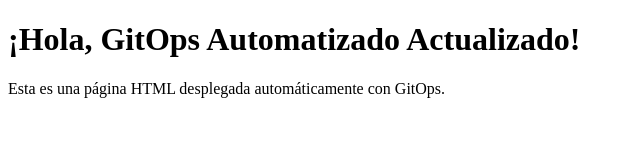
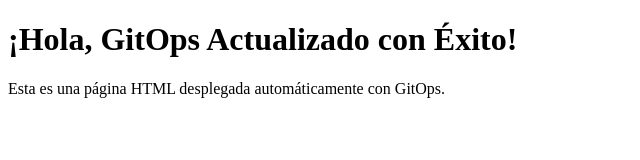
Before and after one commit to Arlequin404/gitops-practice, a plain HTML site: page app/index.html in a window 1280 px wide. Shown: the whole page, without its empty margins (0-640 px from the left). Drawn offline with Linux system fonts and the light colour scheme.

Commit message:
test del index

```diff
--- a/app/index.html
+++ b/app/index.html
@@ -6,7 +6,7 @@
     <title>GitOps Practice</title>
 </head>
 <body>
-    <h1>¡Hola, GitOps Automatizado Actualizado!</h1>
+    <h1>¡Hola, GitOps Actualizado con Éxito!</h1>
     <p>Esta es una página HTML desplegada automáticamente con GitOps.</p>
 </body>
 </html>
```
